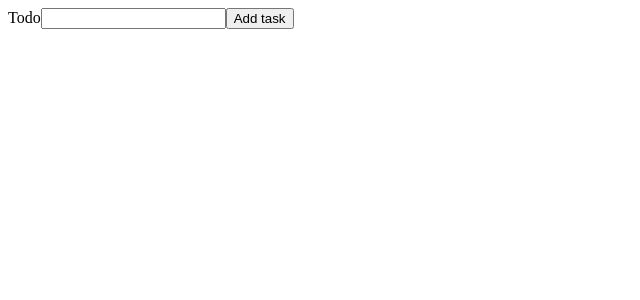
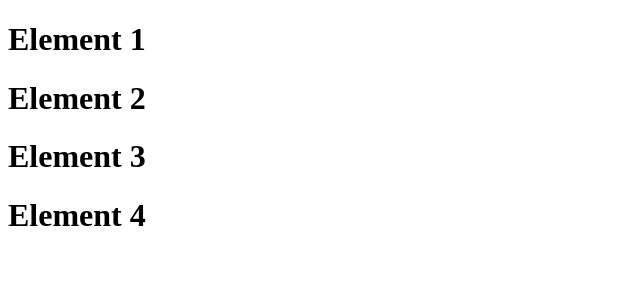
Before and after one commit to krishmk1009/Frontend_Practice_ReactJs, a React (Vite) app: page / in a window 1280 px wide. Shown: the top 300 px of the page, without its empty margins (0-640 px from the left). Built offline with nearby package versions, Linux system fonts and the light colour scheme.

Commit message:
changes push

```diff
--- a/src/App.jsx
+++ b/src/App.jsx
@@ -37,13 +37,13 @@ function App() {
 
   return (
     <>
-      {/* <Accordian /> */}
+      <Accordian />
       {/* <Products data={products}  /> */}
       {/* <Quizz /> */}
       {/* <BubbleSortVisualization /> */}
       {/* <FileExplorer explorer={explorer} />  */}
       {/* <Comments comments={nestedCommentsData} /> */}
-      <Todo />
+      {/* <Todo /> */}
     </>
   )
 }
--- a/src/components/Accordian.jsx
+++ b/src/components/Accordian.jsx
@@ -1,30 +1,35 @@
-import React, { useState } from 'react'
-import data from "../constant/data.json"
-import "./style.css"
-const Accordian = () => {
-    const [current, setCurrent] = useState(null);
+import React, { useState } from 'react';
+import data from '../constant/data.json';
+import './style.css';
 
-    const handleClick = (index) => {
+const Accordion = ({ elements }) => {
+  const [current, setCurrent] = useState(null);
 
-        setCurrent(current === index ? null : index)
-    }
+  const handleClick = (index) => {
+    setCurrent(current === index ? null : index);
+  };
 
-    return (
-        <div className='accordian'>
+  return (
+    <div className="accordion">
+      {elements.map((element, index) => (
+        <div className="accordion-single" key={index}>
+          <h1 onClick={() => handleClick(index)}>{element.heading}</h1>
+          {current === index && (
+            <div className="accordion-content">
+              <p>{element.description}</p>
+              {element.subElements.length > 0 && (
+                <Accordion elements={element.subElements} />
+              )}
+            </div>
+          )}
+        </div>
+      ))}
+    </div>
+  );
+};
 
-            {data.elements.map((element, index) => {
-                return (
-                    <div className='accordian-single' key={index }>
-                        <h1 onClick={()=> handleClick(index)}  >{element.heading}</h1>
+const App = () => {
+  return <Accordion elements={data.elements} />;
+};
 
-                        {current === index && <p >{element.description}</p>}
-
-                    </div>
-                )
-            })}
-
-        </div>
-    )
-}
-
-export default Accordian
+export default App;
--- a/src/constant/data.json
+++ b/src/constant/data.json
@@ -2,19 +2,40 @@
   "elements": [
     {
       "heading": "Element 1",
-        "description": "This is the description for Element 1."
+      "description": "This is the description for Element 1.",
+      "subElements": [
+        {
+          "heading": "Sub-Element 1",
+          "description": "This is a sub-description for Sub-Element 1.",
+          "subElements": []
+        },
+        {
+          "heading": "Sub-Element 2",
+          "description": "Here's a sub-description for Sub-Element 2.",
+          "subElements": []
+        }
+      ]
     },
     {
       "heading": "Element 2",
-        "description": "Here's the description for Element 2."
+      "description": "Here's the description for Element 2.",
+      "subElements": [
+        {
+          "heading": "Sub-Element 3",
+          "description": "The sub-description for Sub-Element 3 goes here.",
+          "subElements": []
+        }
+      ]
     },
     {
       "heading": "Element 3",
-        "description": "The description for Element 3 goes here."
+      "description": "The description for Element 3 goes here.",
+      "subElements": []
     },
     {
       "heading": "Element 4",
-        "description": "The description for Element 4 goes here."
+      "description": "The description for Element 4 goes here.",
+      "subElements": []
     }
   ]
 }
```
Lines whose indentation alone changed are shown as unchanged.
